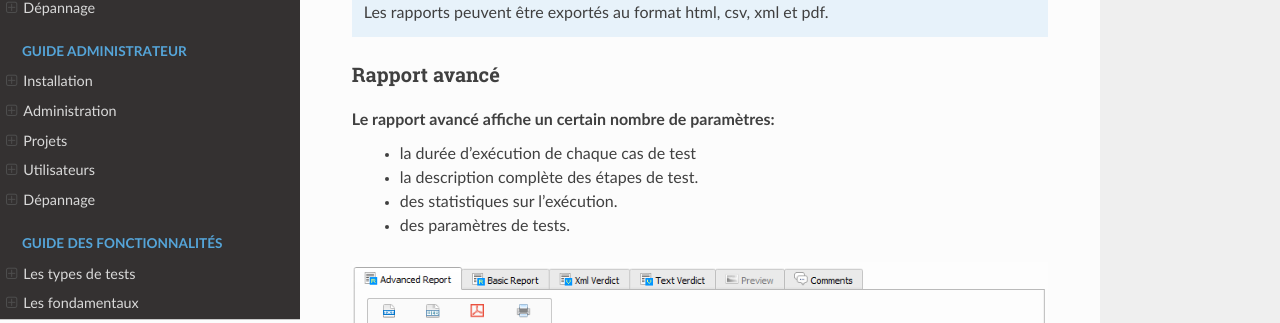
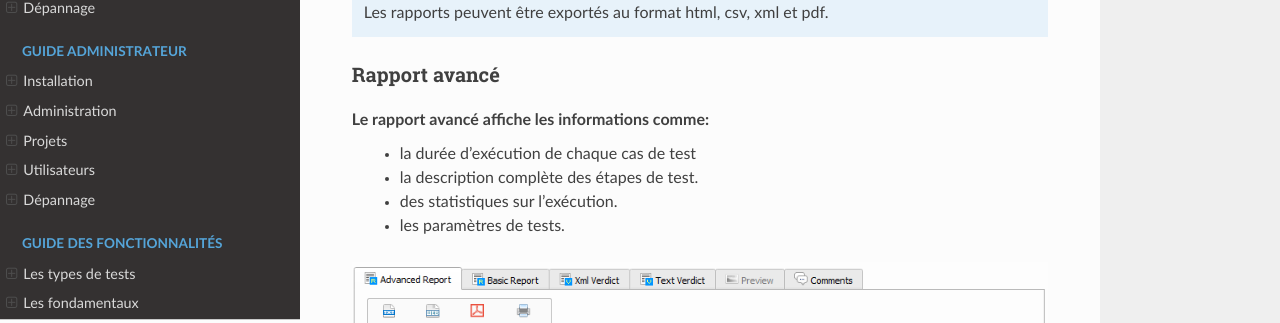
Before and after one commit to ExtensiveAutomation/extensiveautomation-fr.readthedocs.io, a Sphinx documentation site: the page built from docs/features/testreporting.rst, in a window 1280 px wide and 900 px high, scrolled down 3370 px. Shown: the part 148-471 px from the top of the window. Built offline with Sphinx 7.4.7 and the Read the Docs theme 2.0.0, drawn with Linux system fonts in a browser that asks for light colours.

Commit message:
correction

```diff
--- a/docs/about/download.rst
+++ b/docs/about/download.rst
@@ -7,6 +7,9 @@ La solution est faite de plusieurs composants pouvant être téléchargés sépa
 
 La solution peut être téléchargée depuis le site internet https://www.extensivetesting.org
 
+Le serveur est disponible sour la forme d'un fichier ``tar.gz``, il intègre:
+ - le client graphique portable
+ - les adaptateurs et librairies
 
 Le client lourd est disponible sous deux formes:
  - version portable
--- a/docs/developer/specifications.rst
+++ b/docs/developer/specifications.rst
@@ -375,7 +375,7 @@ Sens de communications disponibles:
 Les logs serveurs
 ----------------
 
-les logs du serveurs sont localisés au même endroit sur le serveur, dans le répertoire ``/opt/xtc/current/Var/logs/``.
+Les logs du serveur sont localisés dans le répertoire ``/opt/xtc/current/Var/logs/``.
 
 +--------------------+---------------------------------------------------------+
 | access_rp.log      | logs apache pour l'accès reverse                        |
--- a/docs/features/examples.rst
+++ b/docs/features/examples.rst
@@ -184,10 +184,8 @@ Exemple pour envoyer des données au serveur distant
 
 .. code-block:: python
 
-  todo
+  tpl = self.ADP_TELNET.sendData(dataRaw="exemple")
 
-
-<à insérer>
 
 .. warning: les réponses telnet peuvent être splittées en plusieurs évènements, il faut donc faire attention quand on
 recherche un texte en particulier. Pour se prémunir de ce problème, il faut ajouter un buffer intermédiare, il y a un
--- a/docs/features/testreporting.rst
+++ b/docs/features/testreporting.rst
@@ -121,11 +121,11 @@ Les rapports sont accessibles depuis le client, l'interface web ou bien depuis l
 Rapport avancé
 ~~~~~~~~~~~~~~
 
-Le rapport avancé affiche un certain nombre de paramètres:
+Le rapport avancé affiche les informations comme:
  - la durée d'exécution de chaque cas de test
  - la description complète des étapes de test.
  - des statistiques sur l'exécution.
- - des paramètres de tests.
+ - les paramètres de tests.
 
 .. image:: /_static/images/testlibrary/advanced_report.png
 
--- a/docs/user/test_snippets.rst
+++ b/docs/user/test_snippets.rst
@@ -6,7 +6,7 @@ L'intérêt des tests réutilisables
  - réutiliser les tests
  - limiter l'écriture de scripts pour concevoir les scénarios
 
-Ces types de tests sont à utiliser en mode test ``plan``.
+Ces types de tests sont à utiliser en mode ``test plan``.
 
 Données partagées
 -----------------
```
Also changed, not shown: other parts of docs/features/examples.rst (+1 -1 lines).
